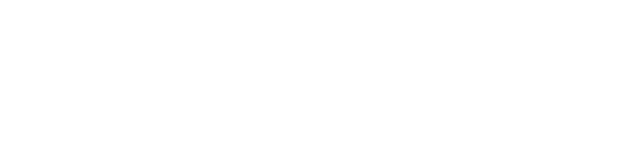
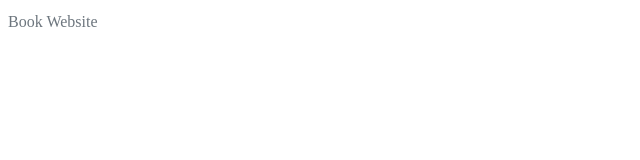
Before and after one commit to bilal1202/Ebook-Website, a plain HTML site: page index.html in a window 1280 px wide. Shown: the top 160 px of the page, 0-640 px from the left. Drawn offline with nearby package versions, Linux system fonts and the light colour scheme.

Commit message:
header part created

```diff
--- a/index.html
+++ b/index.html
@@ -21,6 +21,20 @@
 <body>
 
 
+
+    <div class="header">
+        <div class="container">
+            <a href="#" class="logo">Book Website</a>
+        <nav class="navbar" data-navbar>
+         <ul class="navbar-list">
+
+
+         </ul>
+
+        </nav>
+        </div>
+    </div>
+
 <!-- custom js link -->
 <script src="/script/script.js"></script>
 
```
